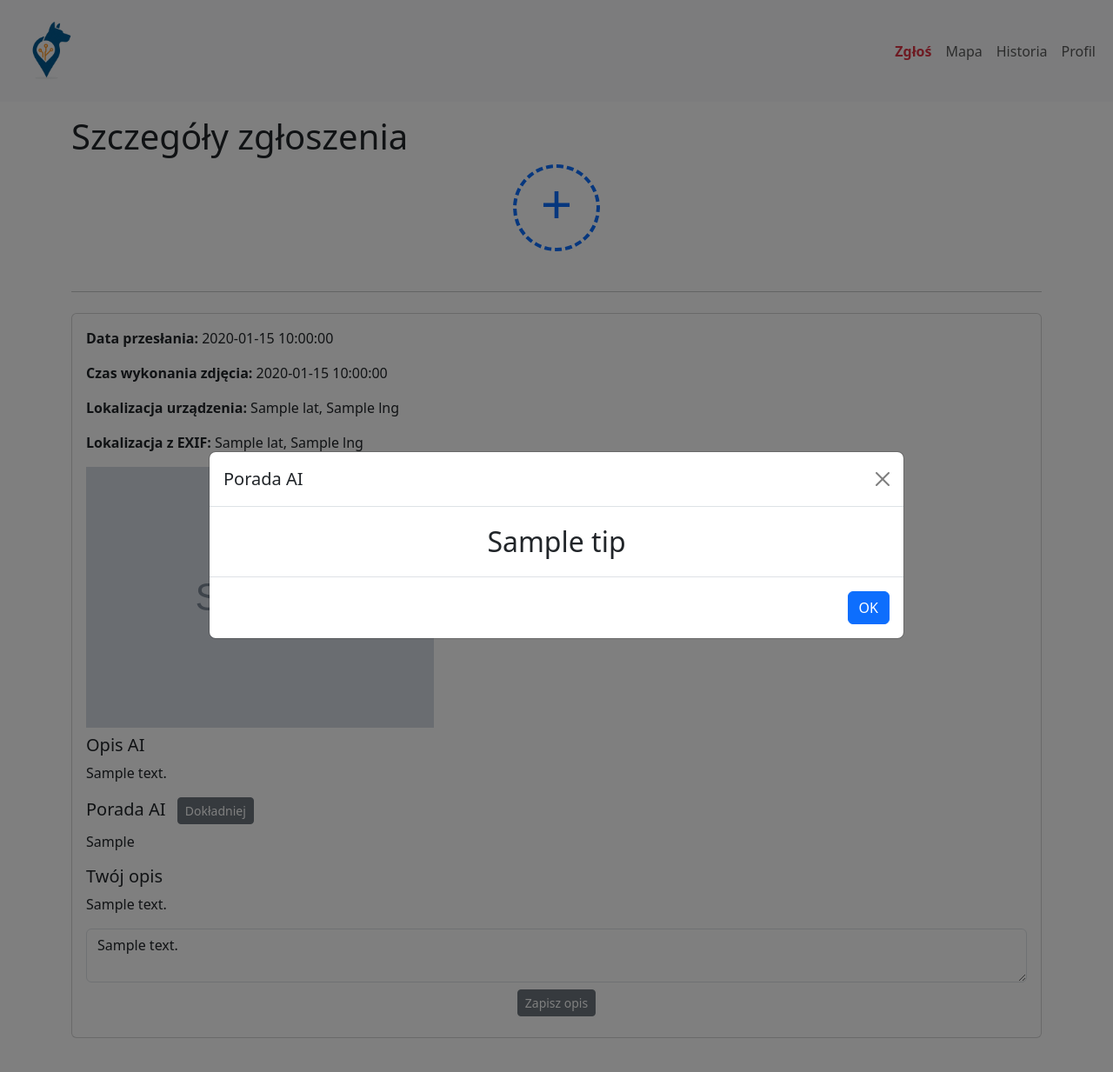
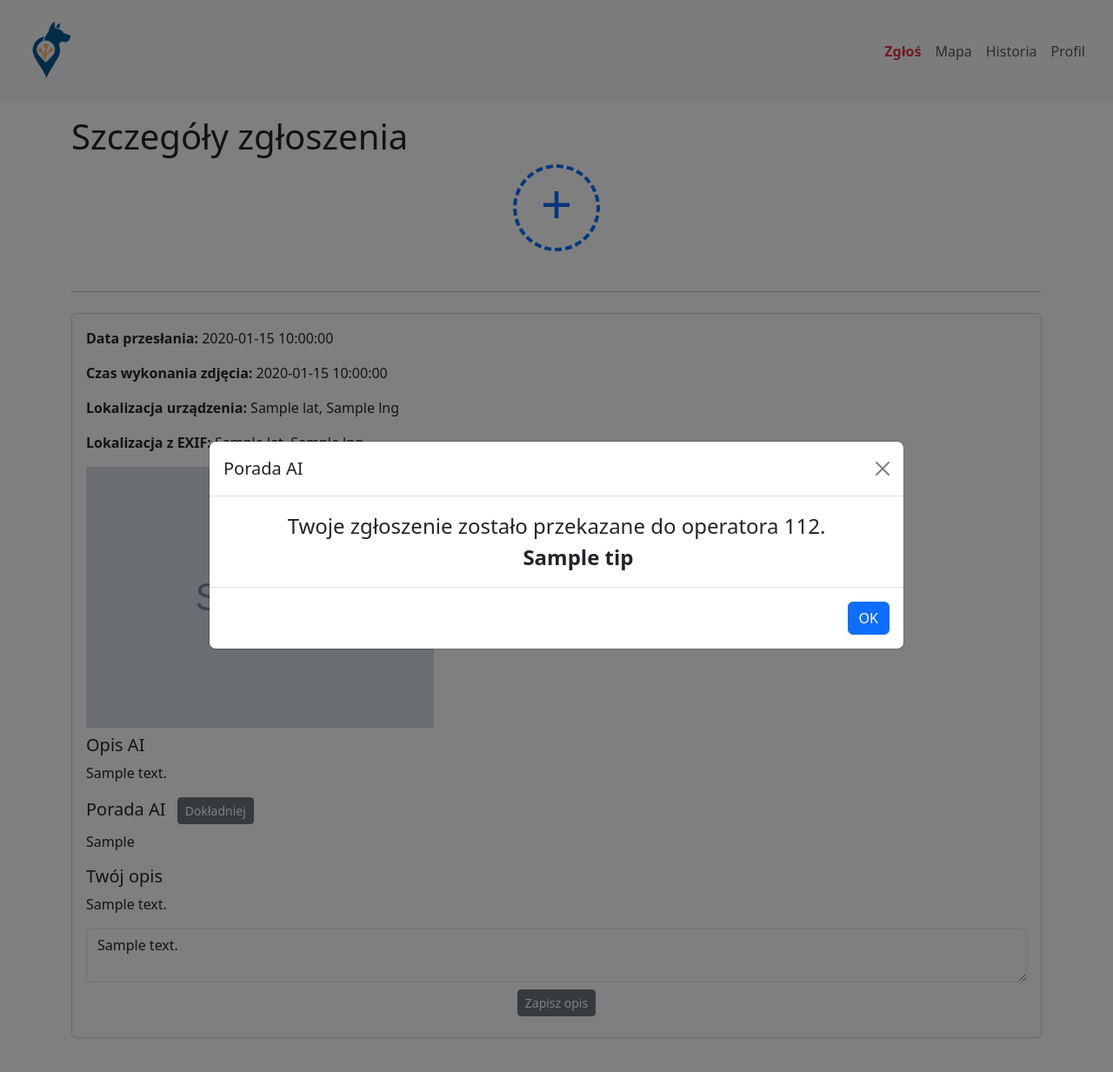
Before and after one commit to dzemeuksis/Straznik, a Flask app: template templates/report_detail.html in a window 1280 px wide. Shown: the top 1233 px of the page at 87% size. Run offline with Flask 2, Linux system fonts and the light colour scheme; the template is opened without the code that fills it: most values are stand-ins (such as "Sample title", 1, 10 or a date in 2020).

Commit message:
odsuniecie menu od krawedzi

```diff
--- a/templates/base.html
+++ b/templates/base.html
@@ -12,6 +12,11 @@
       .navbar-collapse.collapse.show {
         display: flex !important;
         justify-content: flex-end;
+      }
+      /* Provide additional right margin for the navbar container */
+      .navbar .container-fluid {
+        /* Increase right padding to give more space from viewport edge */
+        padding-right: 1.5rem;
       }
     </style>
   </head>
--- a/templates/report_detail.html
+++ b/templates/report_detail.html
@@ -10,7 +10,8 @@
         <h5 class="modal-title" id="tipModalLabel">Porada AI</h5>
         <button type="button" class="btn-close" data-bs-dismiss="modal" aria-label="Zamknij"></button>
       </div>
-      <div class="modal-body text-center" style="white-space: pre-wrap; font-size: 2rem;">{{ tip }}</div>
+      <div class="modal-body text-center" style="white-space: pre-wrap; font-size: 1.5rem;">Twoje zgłoszenie zostało przekazane do operatora 112.
+        <b>{{ tip }}</b></div>
       <div class="modal-footer">
         <button type="button" class="btn btn-primary" data-bs-dismiss="modal">OK</button>
       </div>
--- a/templates/report_form.html
+++ b/templates/report_form.html
@@ -40,7 +40,7 @@
     display: flex;
     align-items: center;
     justify-content: center;
-    margin-top: -6rem;
+    margin-top: -9rem;
   }
   #image {
     display: none;
```
